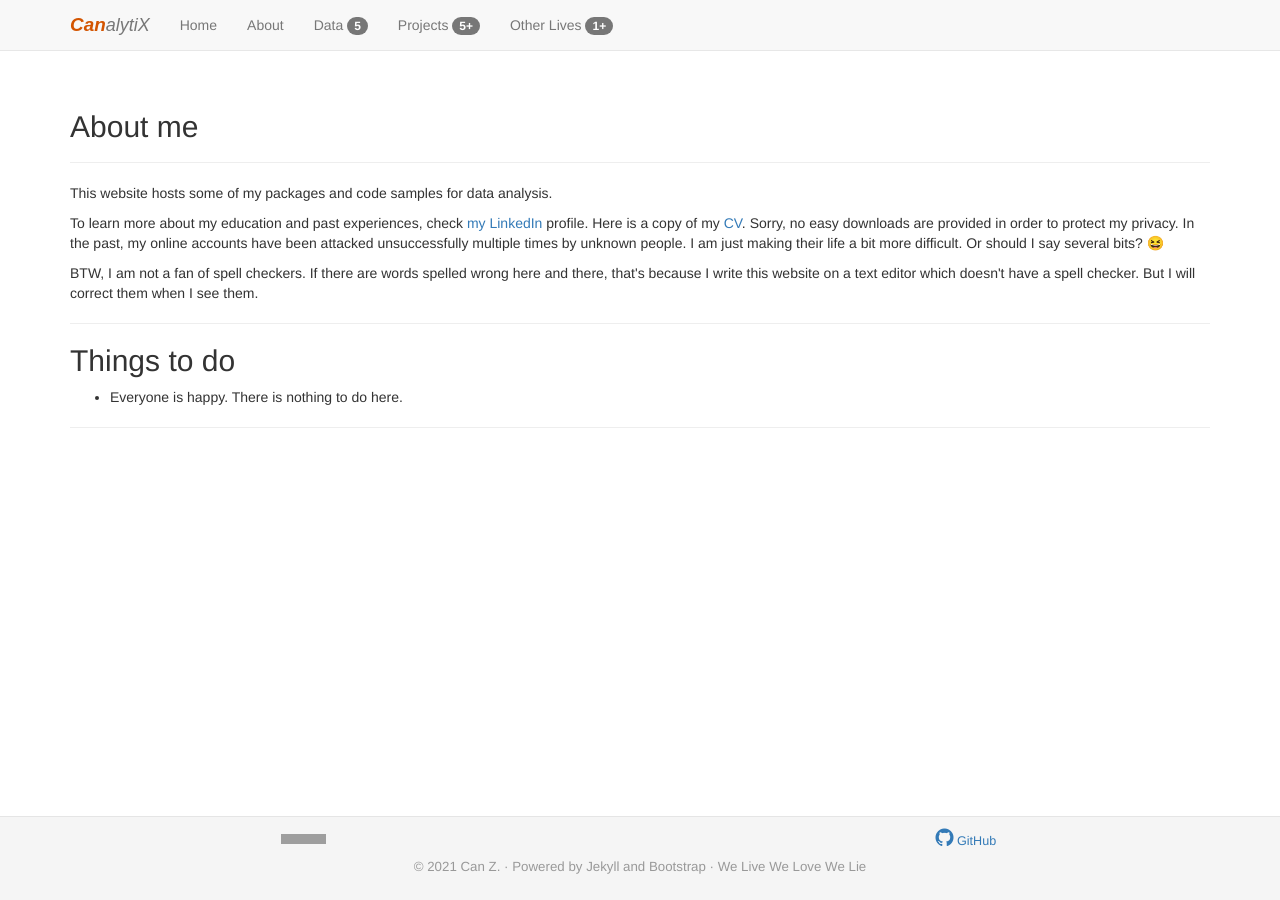
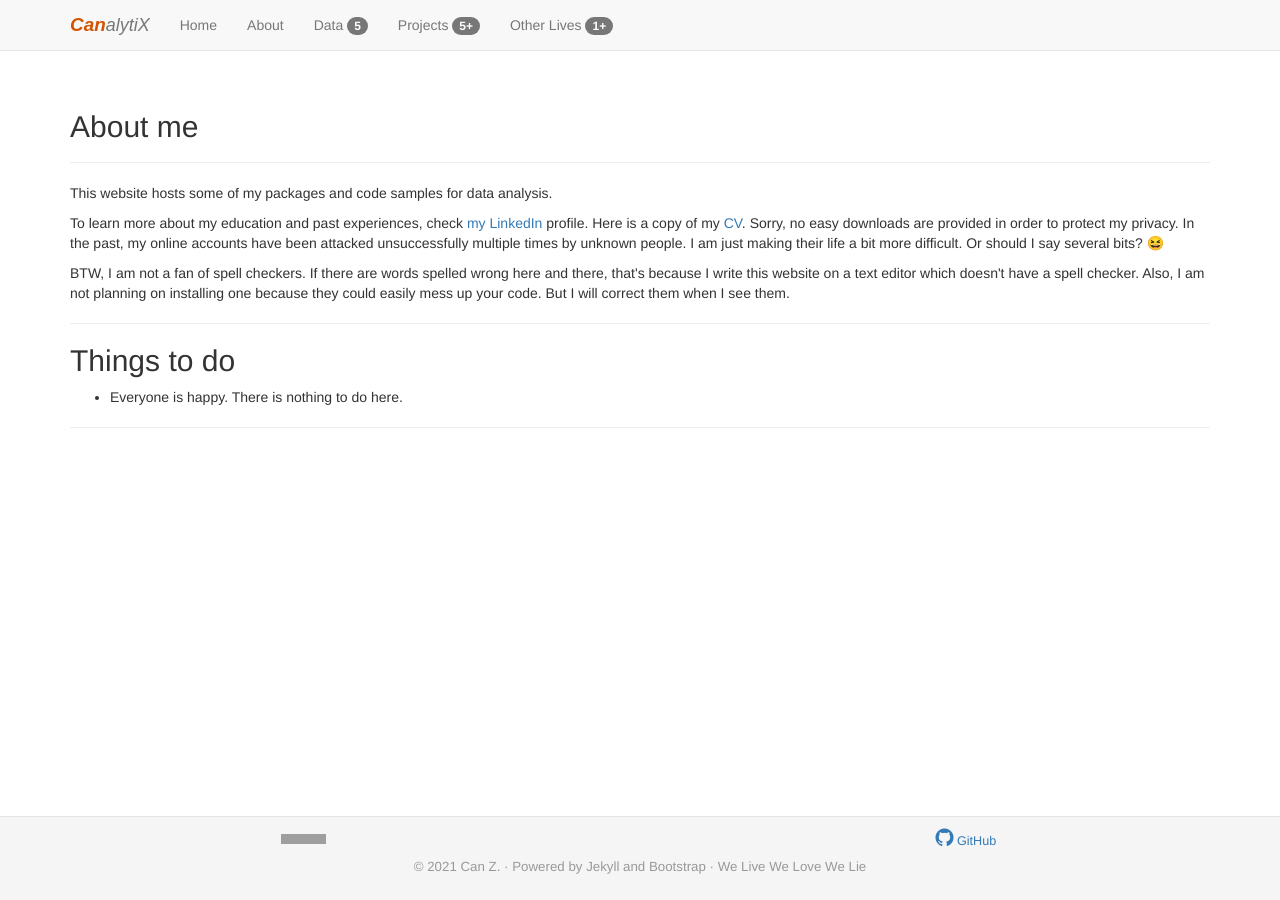
Before and after one commit to HVoltBb/HVoltBb.github.io, a Jekyll site: the page built from about/index.html, in a window 1280 px wide. Built offline with Jekyll 4.4.1, drawn with Linux system fonts in a browser that asks for light colours; comment, search, counter and statistics services are not loaded; grey boxes are pictures that could not be loaded.

Commit message:
Update index.html

```diff
--- a/about/index.html
+++ b/about/index.html
@@ -8,7 +8,7 @@
 <div>
 	<p>This website hosts some of my packages and code samples for data analysis.</p>
 	<p>To learn more about my education and past experiences, check <a href="https://www.linkedin.com/in/can-zhou-65970838">my LinkedIn</a> profile. Here is a copy of my <a href="https://hvoltbb.github.io/about/cv.html">CV</a>. Sorry, no easy downloads are provided in order to protect my privacy. In the past, my online accounts have been attacked unsuccessfully multiple times by unknown people. I am just making their life a bit more difficult. Or should I say several bits? &#x1F606;</p>
-	<p>BTW, I am not a fan of spell checkers. If there are words spelled wrong here and there, that's because I write this website on a text editor which doesn't have a spell checker. But I will correct them when I see them.</p>
+	<p>BTW, I am not a fan of spell checkers. If there are words spelled wrong here and there, that's because I write this website on a text editor which doesn't have a spell checker. Also, I am not planning on installing one because they could easily mess up your code. But I will correct them when I see them.</p>
 </div>
 <hr>
 <h2>Things to do</h2>
```
